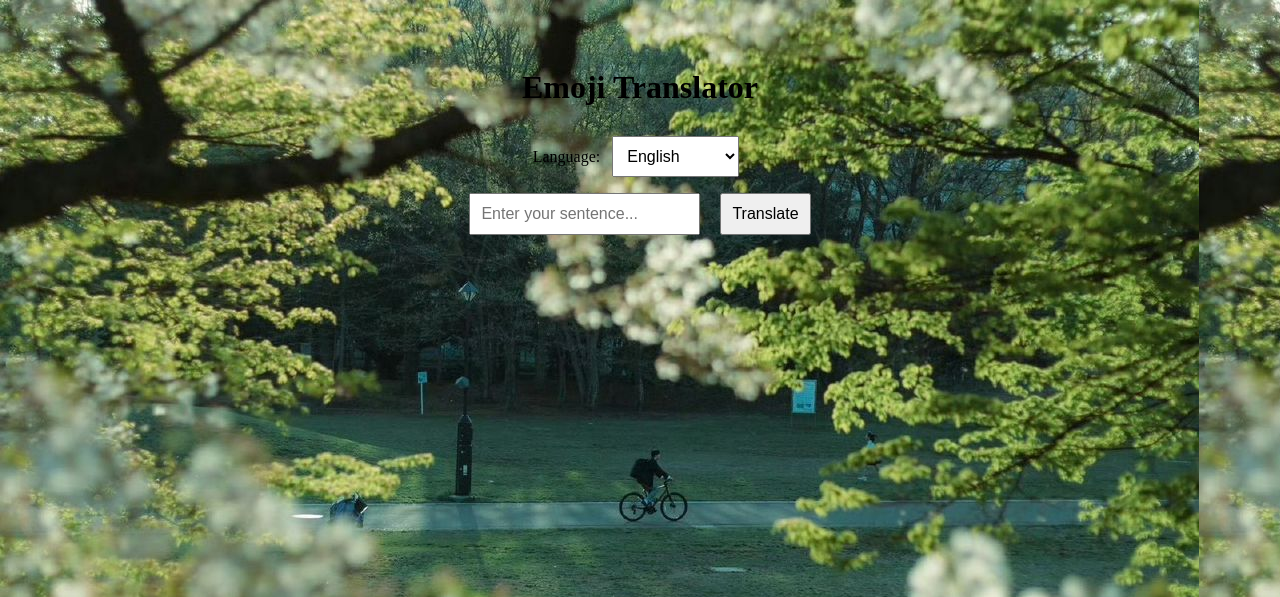
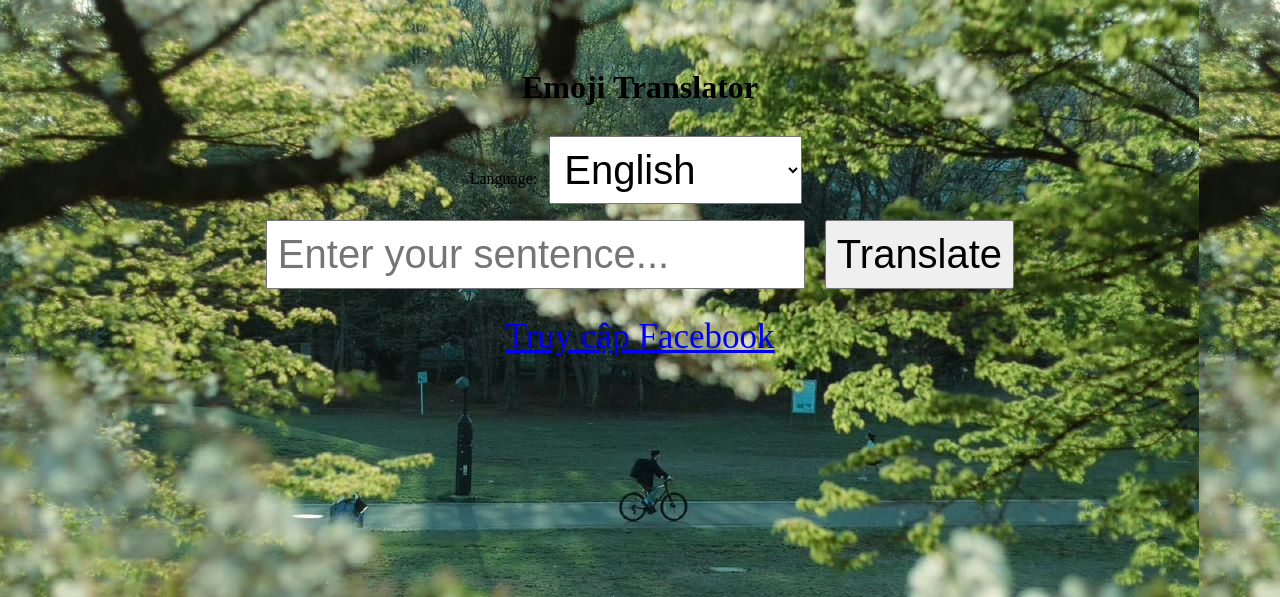
Before and after one commit to htglinh111007-lgtm/Projects, a Flask app: page / in a window 1280 px wide. Shown: the top 597 px of the page. Run offline with Flask 3, Linux system fonts and the light colour scheme.

Commit message:
repo update

```diff
--- a/templates/index.html
+++ b/templates/index.html
@@ -14,12 +14,12 @@
         }
         input, select, button {
             padding: 10px;
-            font-size: 16px;
+            font-size:40px;
             margin: 8px;
         }
         .result {
             margin-top: 20px;
-            font-size: 22px;
+            font-size: 35px;
         }
     </style>
 </head>
@@ -36,6 +36,8 @@
         <button type="submit">Translate </button>
     </form>
 
-    <div class="result">{{ result }}</div>
+    <div class="result">{{ result }}
+        <a href="https://www.facebook.com/?locale=vi_VN">Truy cập Facebook</a>
+    </div>
 </body>
 </html>
```
